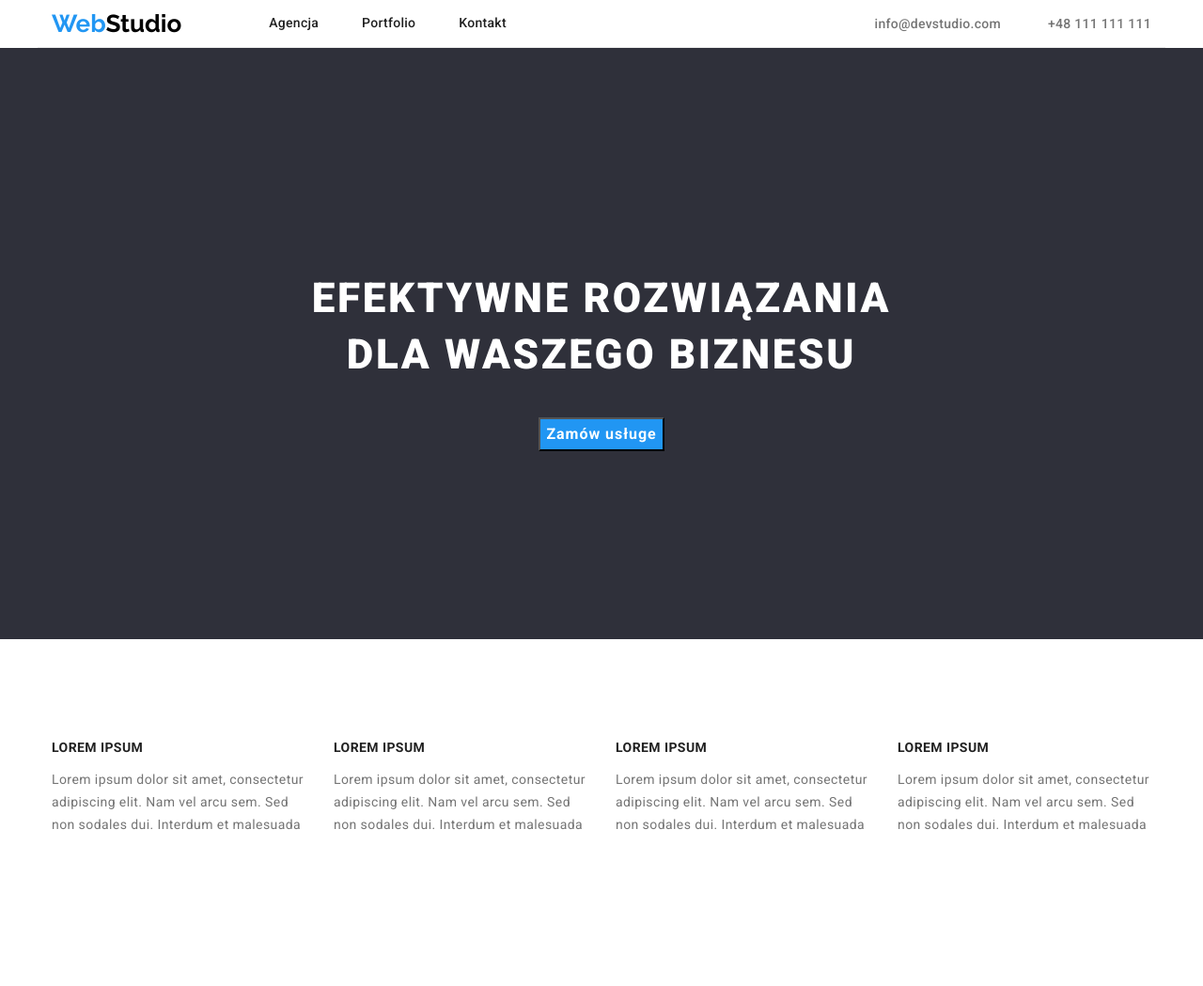
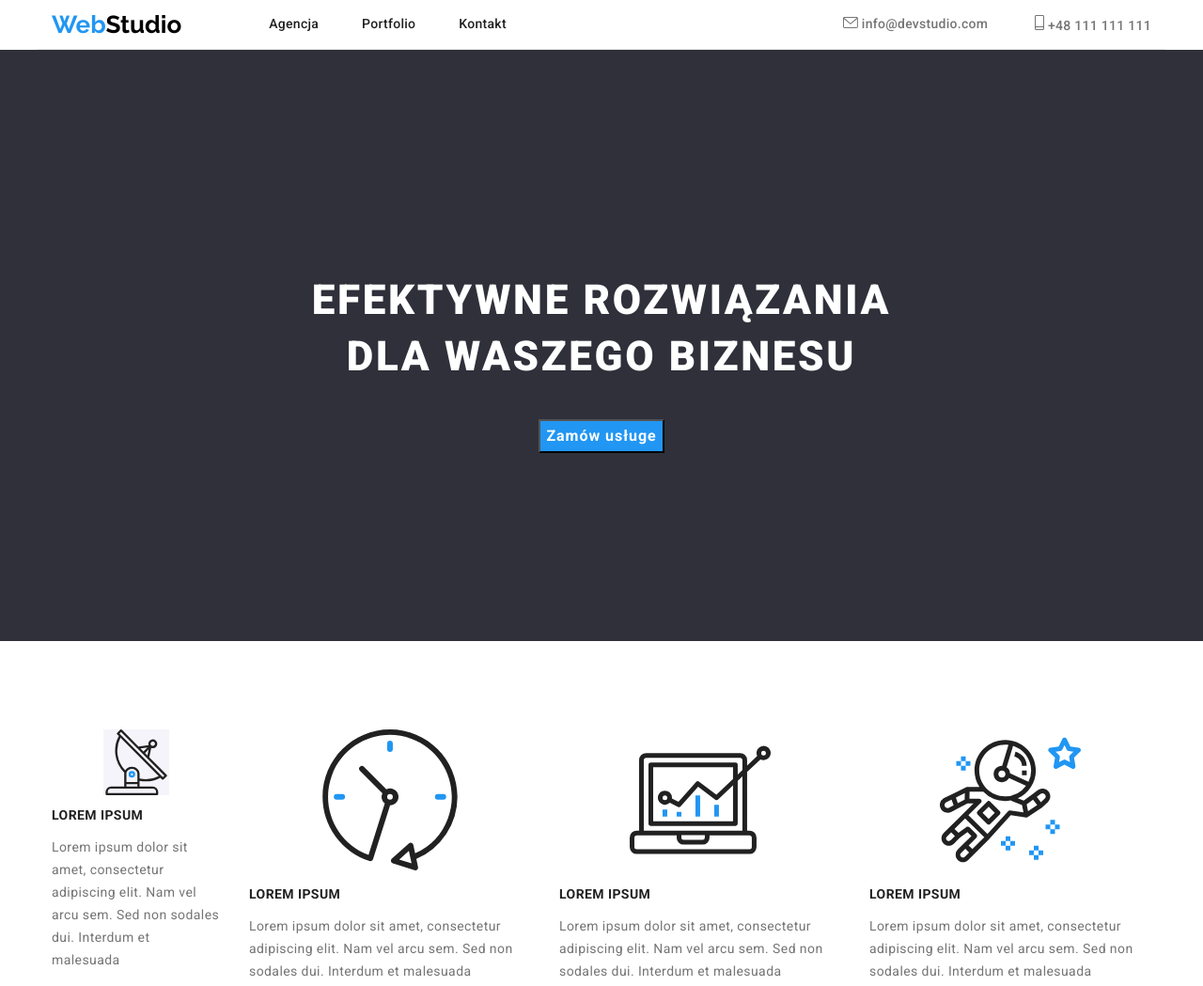
Before and after one commit to DamianIwan/goit-markup-hw-04, a plain HTML site: page index.html in a window 1280 px wide. Shown: the top 1049 px of the page at 94% size. Drawn offline with nearby package versions, Linux system fonts and the light colour scheme.

Commit message:
add contact icon

```diff
--- a/css/styles.css
+++ b/css/styles.css
@@ -80,6 +80,7 @@ letter-spacing: 0.02em;
 
 .contact:hover{
     text-decoration: none;
+
 
     color: #2196F3;
 
@@ -422,3 +423,41 @@ border-radius: 0px 0px 4px 4px;
         margin: 0;
         padding: 0;
        }
+       .icon-lorem-background{
+        display: block;
+        margin-left: auto;
+        margin-right:auto ;
+        width: 70px;
+        height: 70px;
+
+
+
+
+
+    background-color:#F5F4FA;
+
+       }
+       .contact-icon-mail{
+        width: 16px;
+        height: 12px;
+       }
+
+    .contact-icon-mail:hover{
+     width: 16px;
+     height: 12px;
+     fill: #2196F3;
+    }
+
+
+     .contact-icon-phone{
+
+            width: 10px;
+            height: 16px;
+
+           }
+.contact-icon-phone:hover{
+    width: 10px;
+    height: 16px;
+    fill: #2196F3;
+
+}
--- a/index.html
+++ b/index.html
@@ -23,6 +23,7 @@
 
 
     <header>
+
         <div class="container container-heder">
             <div class="logo-navy">
             <a class="logo" href="./index.html"><span class="logo1">Web</span>Studio</a>
@@ -39,8 +40,8 @@
             </nav>
 
             <ul class="header-address style-list">
-                <li ><a class="contact" href="mailto:info@devstudio.com">info@devstudio.com</a></li>
-                <li><a class="contact" href="tel:+48111111111">+48 111 111 111</a></li>
+                <li ><a class="contact" href="mailto:info@devstudio.com"> <svg class="contact-icon-mail"><use href="./images/icons.svg#icon-koperta1"></use></svg> info@devstudio.com</a></li>
+                <li><a class="contact" href="tel:+48111111111"><svg class="contact-icon-phone"><use href="./images/icons.svg#icon-smartphone"></use></svg> +48 111 111 111</a></li>
             </ul>
         </div>
             <section class="grey-section">
@@ -63,18 +64,40 @@
                 <div class="our-strengths container">
                       <ul class="style-list">
                      <li>
+
+                        <svg class="icon-lorem-background" >
+                            <use href="./images/icons.svg#icon-antenna">
+
+                            </use>
+                        </svg>
+
                         <h3 class="tittle1">Lorem Ipsum</h3>
                         <span class="text1">Lorem ipsum dolor sit amet, consectetur adipiscing elit. Nam vel arcu sem. Sed non sodales dui. Interdum et malesuada</span>
                      </li>
-                     <li>
+                     <li >
+                        <svg>
+                            <use href="./images/icons.svg#icon-clock">
+
+                            </use>
+                        </svg>
                         <h3 class="tittle1">Lorem Ipsum</h3>
                         <span class="text1">Lorem ipsum dolor sit amet, consectetur adipiscing elit. Nam vel arcu sem. Sed non sodales dui. Interdum et malesuada</span>
                      </li>
                       <li>
+                        <svg>
+                            <use href="./images/icons.svg#icon-diagram">
+
+                            </use>
+                        </svg>
                           <h3 class="tittle1">Lorem Ipsum</h3>
                         <span class="text1">Lorem ipsum dolor sit amet, consectetur adipiscing elit. Nam vel arcu sem. Sed non sodales dui. Interdum et malesuada</span>
                      </li>
                       <li>
+                        <svg>
+                            <use href="./images/icons.svg#icon-astronaut">
+
+                            </use>
+                        </svg>
                         <h3 class="tittle1">Lorem Ipsum</h3>
                         <span class="text1">Lorem ipsum dolor sit amet, consectetur adipiscing elit. Nam vel arcu sem. Sed non sodales dui. Interdum et malesuada</span>
                         </li>
```
Also changed, not shown: images/icons.svg (added).
